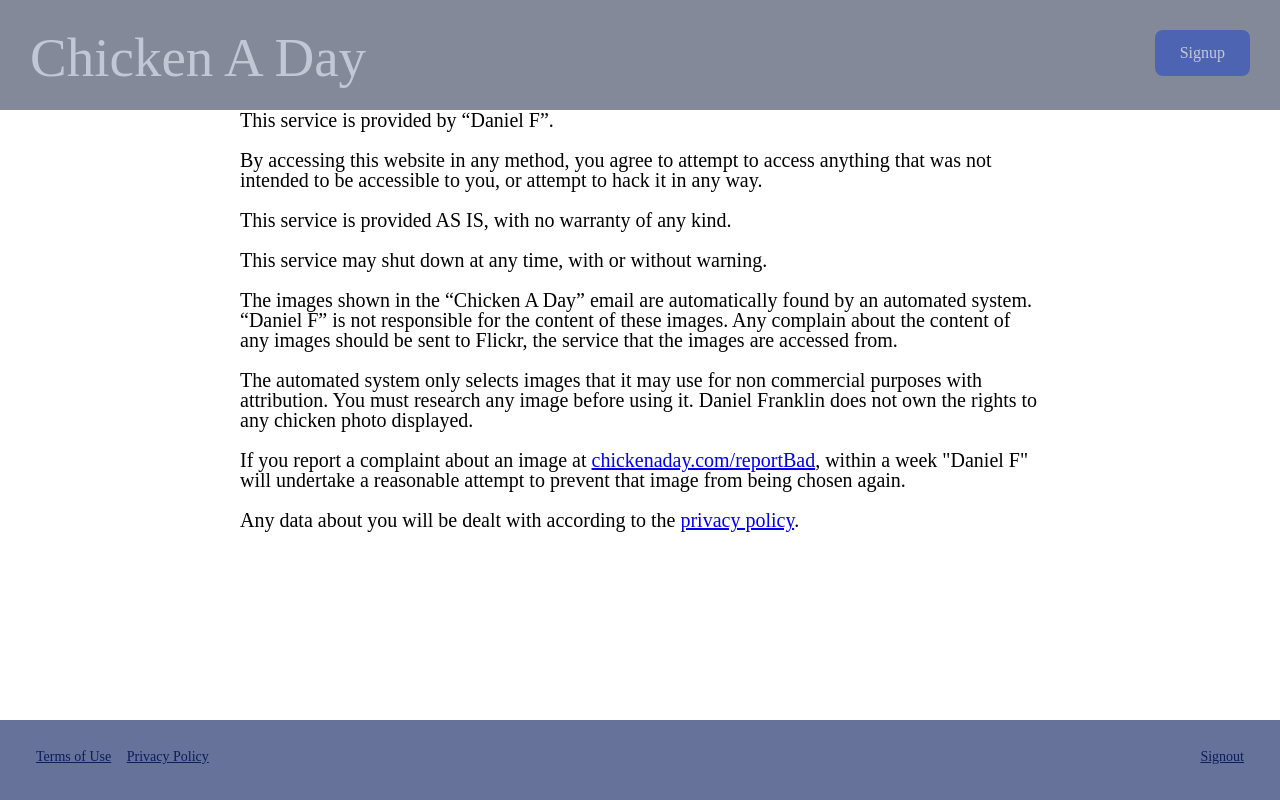
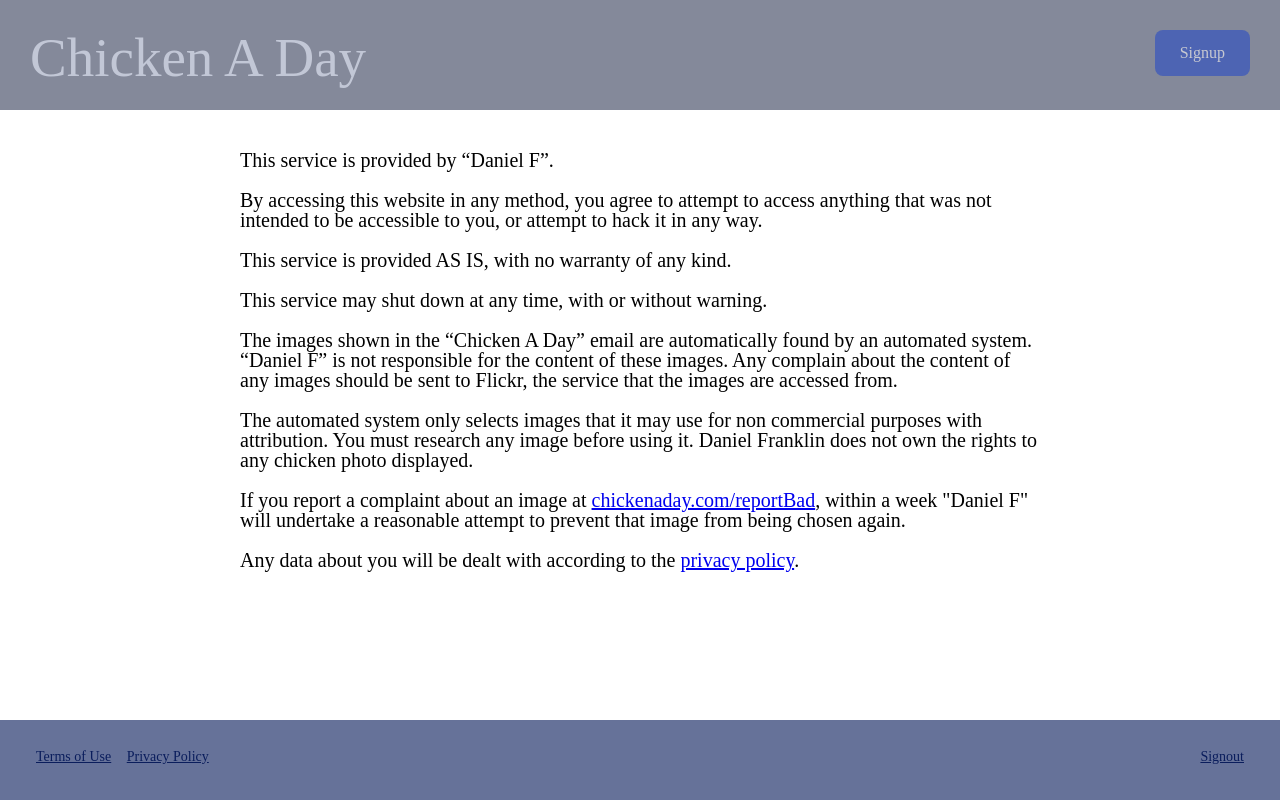
Before and after one commit to danielzfranklin/chickenADay, a Python web app: template templates/terms.html in a window 1280 px wide. Run offline with Jinja, Linux system fonts and the light colour scheme; the template is opened without the code that fills it, so the values that code supplies are empty.

Commit message:
noIdeaWhatThisIs

```diff
--- a/app.yaml
+++ b/app.yaml
@@ -1,5 +1,5 @@
 application: chickenaday
-version: 1
+version: 3
 runtime: python27
 api_version: 1
 threadsafe: yes
--- a/cron.yaml
+++ b/cron.yaml
@@ -2,7 +2,7 @@ cron:
 - description: Update the chicken of the day to a new chicken
   url: /image/store
   timezone: America/Los_Angeles
-  schedule: every day 11:00
+  schedule: every day 23:00
 
 - description: Send the daily email
   url: /send
--- a/index.html
+++ b/index.html
@@ -1,7 +1,9 @@
 <!DOCTYPE html>
 <html>
 	<head>
-		<meta name=“viewport” content="initial-scale=1.0">
+		<meta name="viewport" content="width=device-width, initial-scale=1">
+
+		<title>Chicken A Day</title>
 
 		<link rel="stylesheet" type="text/css" href="/static/stylesheets/defaults.css">
 		<link rel="stylesheet" type="text/css" href="/static/stylesheets/theme.css">
--- a/static/stylesheets/theme.css
+++ b/static/stylesheets/theme.css
@@ -67,11 +67,10 @@ a.name{
 }
 
 #content.smallNav{
-	padding-top: 110px;
+	padding-top: 150px;
 }
 #content{
 	padding: 20px;
-	padding-bottom: 110px; /*compensate for the footer so that it doesn't overflow */
 	width: calc(100% - 60px);
 	max-width: 800px;
 
--- a/templates/base.html
+++ b/templates/base.html
@@ -1,7 +1,7 @@
 <!DOCTYPE html>
 <html>
 	<head>
-		<meta name=“viewport” content="initial-scale=1.0">
+		<meta name="viewport" content="width=device-width, initial-scale=1">
 
 		<title>{% block title %}{% endblock %} | Chicken A Day</title>
 
```
